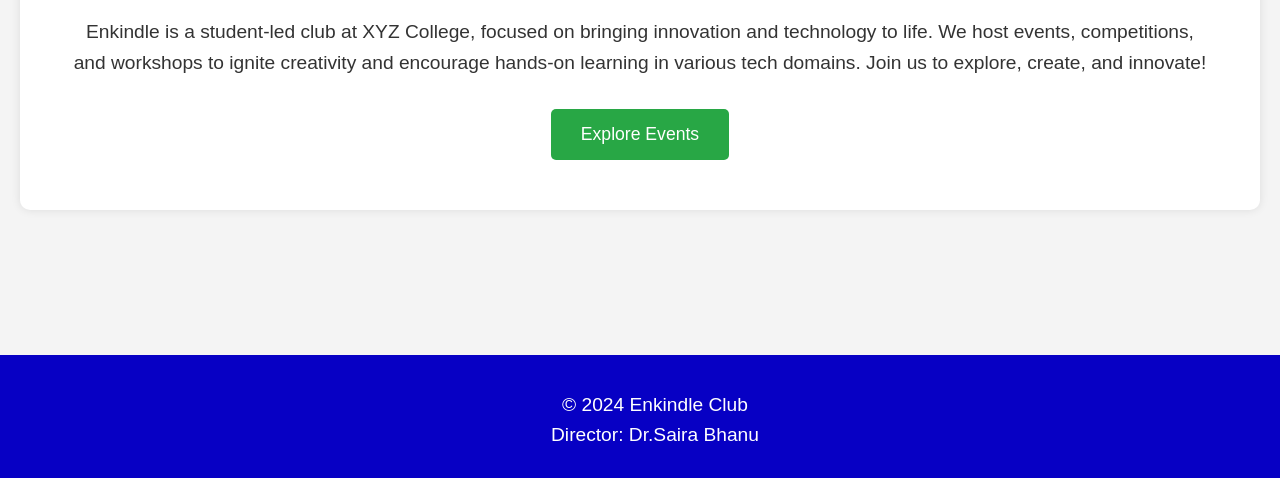
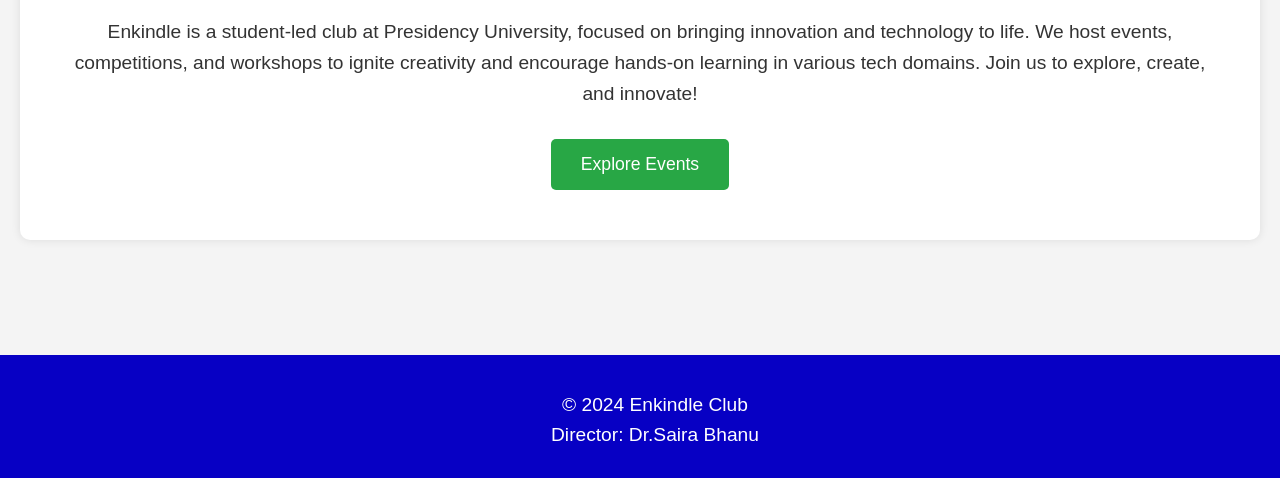
Before and after one commit to Gangothri2/Enkindle, a plain HTML site: page index.html in a window 1280 px wide. Shown: the part 304-782 px from the top of the page. Drawn offline with Linux system fonts and the light colour scheme.

Commit message:
Update index.html

```diff
--- a/index.html
+++ b/index.html
@@ -27,7 +27,7 @@
     <section class="main-section">
         <h1>Welcome to the Enkindle Club</h1>
         <p>
-            Enkindle is a student-led club at XYZ College, focused on bringing innovation and technology
+            Enkindle is a student-led club at Presidency University, focused on bringing innovation and technology
             to life. We host events, competitions, and workshops to ignite creativity and encourage hands-on learning
             in various tech domains. Join us to explore, create, and innovate!
         </p>
```
